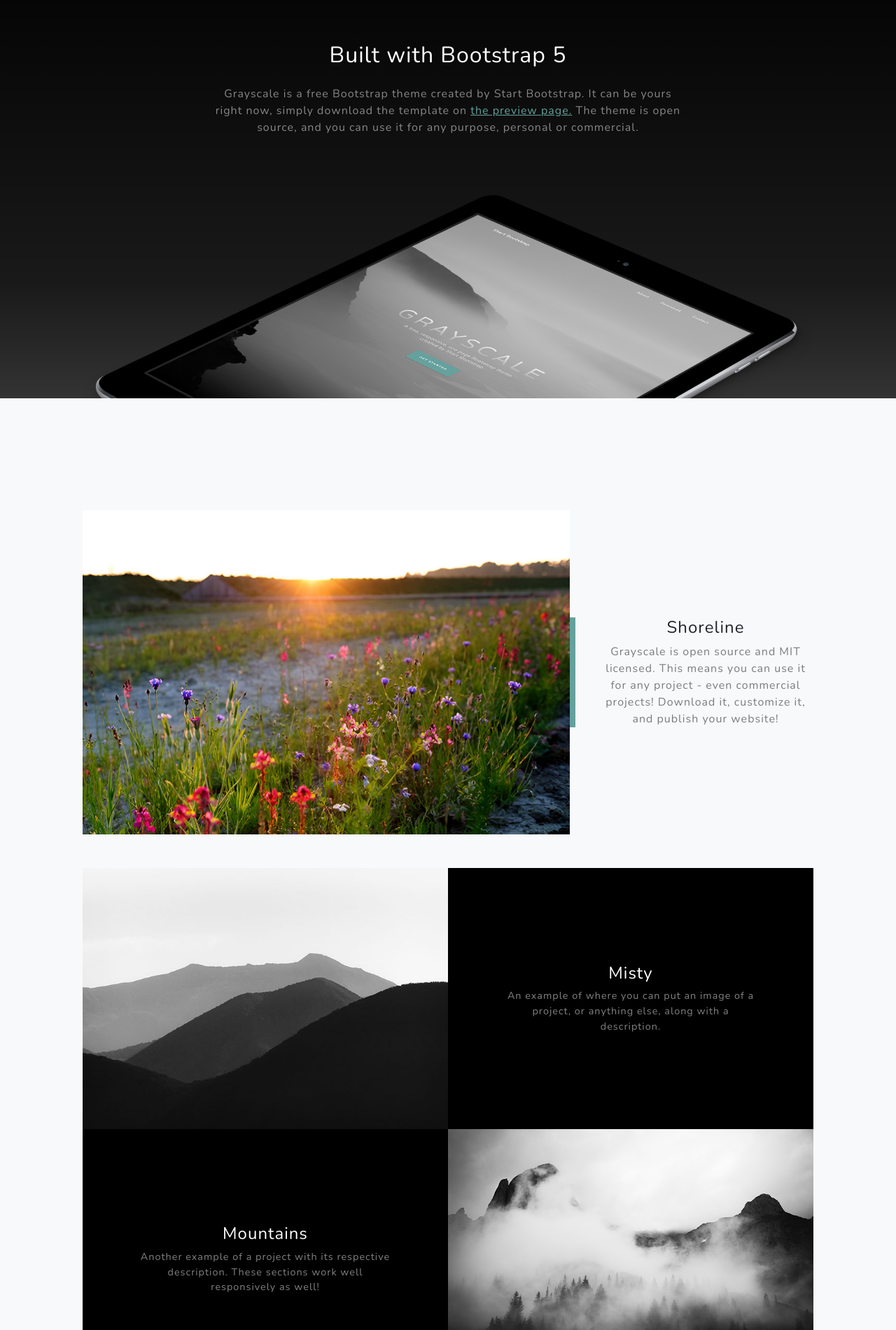
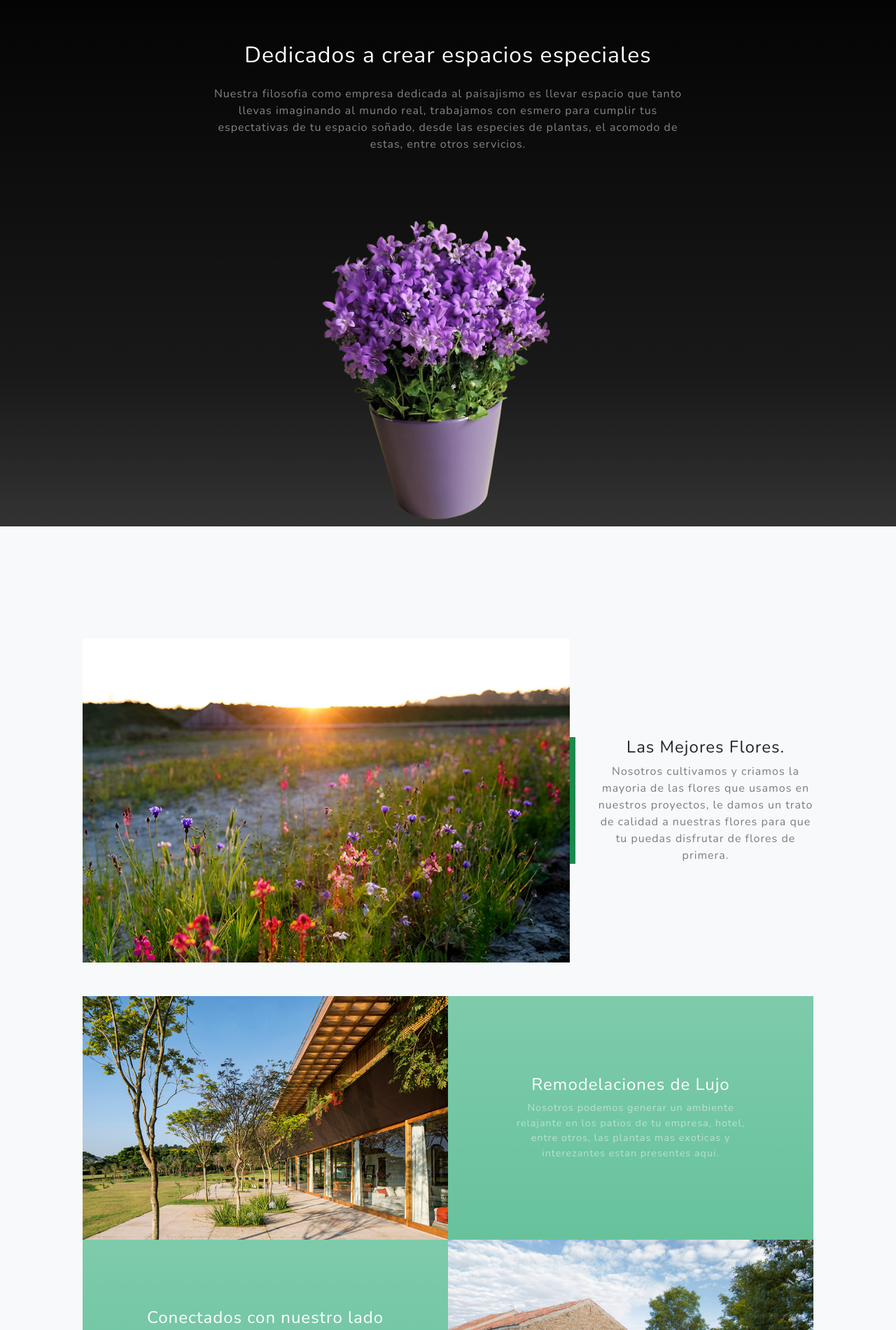
Before and after one commit to Aders5/Generic-Landing-Page-, a plain HTML site: page index.html in a window 1280 px wide. Shown: the part 900-2800 px from the top of the page at 70% size. Drawn offline with nearby package versions, Linux system fonts and the light colour scheme.

Commit message:
Imagenes, colores y textos fueron modificados

```diff
--- a/index.html
+++ b/index.html
@@ -38,7 +38,7 @@
             <div class="container px-4 px-lg-5 d-flex h-100 align-items-center justify-content-center">
                 <div class="d-flex justify-content-center">
                     <div class="text-center">
-                        <h1 class="mx-auto my-0 text-uppercase">Invernadero Digital</h1>
+                        <h1 class="mx-auto my-0 text-uppercase text-success">Invernadero Digital</h1>
                         <h2 class="text-white-50 mx-auto mt-2 mb-5">Expertos creando paisajes.</h2>
                         <a class="btn btn-primary" href="#about">Conoce mas</a>
                     </div>
@@ -50,15 +50,14 @@
             <div class="container px-4 px-lg-5">
                 <div class="row gx-4 gx-lg-5 justify-content-center">
                     <div class="col-lg-8">
-                        <h2 class="text-white mb-4">Built with Bootstrap 5</h2>
+                        <h2 class="text-white mb-4">Dedicados a crear espacios especiales</h2>
                         <p class="text-white-50">
-                            Grayscale is a free Bootstrap theme created by Start Bootstrap. It can be yours right now, simply download the template on
-                            <a href="https://startbootstrap.com/theme/grayscale/">the preview page.</a>
-                            The theme is open source, and you can use it for any purpose, personal or commercial.
+                            Nuestra filosofia como empresa dedicada al paisajismo es llevar espacio que tanto llevas imaginando al mundo real, trabajamos con esmero para cumplir tus espectativas de tu
+                            espacio soñado, desde las especies de plantas, el acomodo de estas, entre otros servicios.
                         </p>
                     </div>
                 </div>
-                <img class="img-fluid" src="assets/img/ipad.png" alt="..." />
+                <img class="img-fluid" src="assets/img/flor_maceta.png" alt="..." />
             </div>
         </section>
         <!-- Projects-->
@@ -69,20 +68,20 @@
                     <div class="col-xl-8 col-lg-7"><img class="img-fluid mb-3 mb-lg-0" src="assets/img/Imagen_masthead.jpg" alt="..." /></div>
                     <div class="col-xl-4 col-lg-5">
                         <div class="featured-text text-center text-lg-left">
-                            <h4>Shoreline</h4>
-                            <p class="text-black-50 mb-0">Grayscale is open source and MIT licensed. This means you can use it for any project - even commercial projects! Download it, customize it, and publish your website!</p>
+                            <h4>Las Mejores Flores.</h4>
+                            <p class="text-black-50 mb-0">Nosotros cultivamos y criamos la mayoria de las flores que usamos en nuestros proyectos, le damos un trato de calidad a nuestras flores para que tu puedas disfrutar de flores de primera.</p>
                         </div>
                     </div>
                 </div>
                 <!-- Project One Row-->
                 <div class="row gx-0 mb-5 mb-lg-0 justify-content-center">
-                    <div class="col-lg-6"><img class="img-fluid" src="assets/img/demo-image-01.jpg" alt="..." /></div>
+                    <div class="col-lg-6"><img class="img-fluid" src="assets/img/recurso_1.jpg" alt="..." /></div>
                     <div class="col-lg-6">
-                        <div class="bg-black text-center h-100 project">
+                        <div class="bg-success bg-gradient text-center h-100 project">
                             <div class="d-flex h-100">
                                 <div class="project-text w-100 my-auto text-center text-lg-left">
-                                    <h4 class="text-white">Misty</h4>
-                                    <p class="mb-0 text-white-50">An example of where you can put an image of a project, or anything else, along with a description.</p>
+                                    <h4 class="text-white">Remodelaciones de Lujo</h4>
+                                    <p class="mb-0 text-white-50">Nosotros podemos generar un ambiente relajante en los patios de tu empresa, hotel, entre otros, las plantas mas exoticas y interezantes estan presentes aqui.</p>
                                 </div>
                             </div>
                         </div>
@@ -90,13 +89,13 @@
                 </div>
                 <!-- Project Two Row-->
                 <div class="row gx-0 justify-content-center">
-                    <div class="col-lg-6"><img class="img-fluid" src="assets/img/demo-image-02.jpg" alt="..." /></div>
+                    <div class="col-lg-6"><img class="img-fluid" src="assets/img/recurso_2.jpg" alt="..." /></div>
                     <div class="col-lg-6 order-lg-first">
-                        <div class="bg-black text-center h-100 project">
+                        <div class="bg-success bg-gradient text-center h-100 project">
                             <div class="d-flex h-100">
                                 <div class="project-text w-100 my-auto text-center text-lg-right">
-                                    <h4 class="text-white">Mountains</h4>
-                                    <p class="mb-0 text-white-50">Another example of a project with its respective description. These sections work well responsively as well!</p>
+                                    <h4 class="text-white">Conectados con nuestro lado rural</h4>
+                                    <p class="mb-0 text-white-50">Creamos lugares relajantes en tu finca o casa rural, aqui buscamos generar un ambiente rustico y natural para ese espacio especial fuera de la ciudad.</p>
                                 </div>
                             </div>
                         </div>
```
Also changed, not shown: assets/img/flor2_maceta.png (added), assets/img/flor_maceta.png (added), assets/img/ipad.png (deleted), assets/img/planta_maceta.png (added), assets/img/recurso_1.jpg (added), assets/img/recurso_2.jpg (added), css/styles.css.
